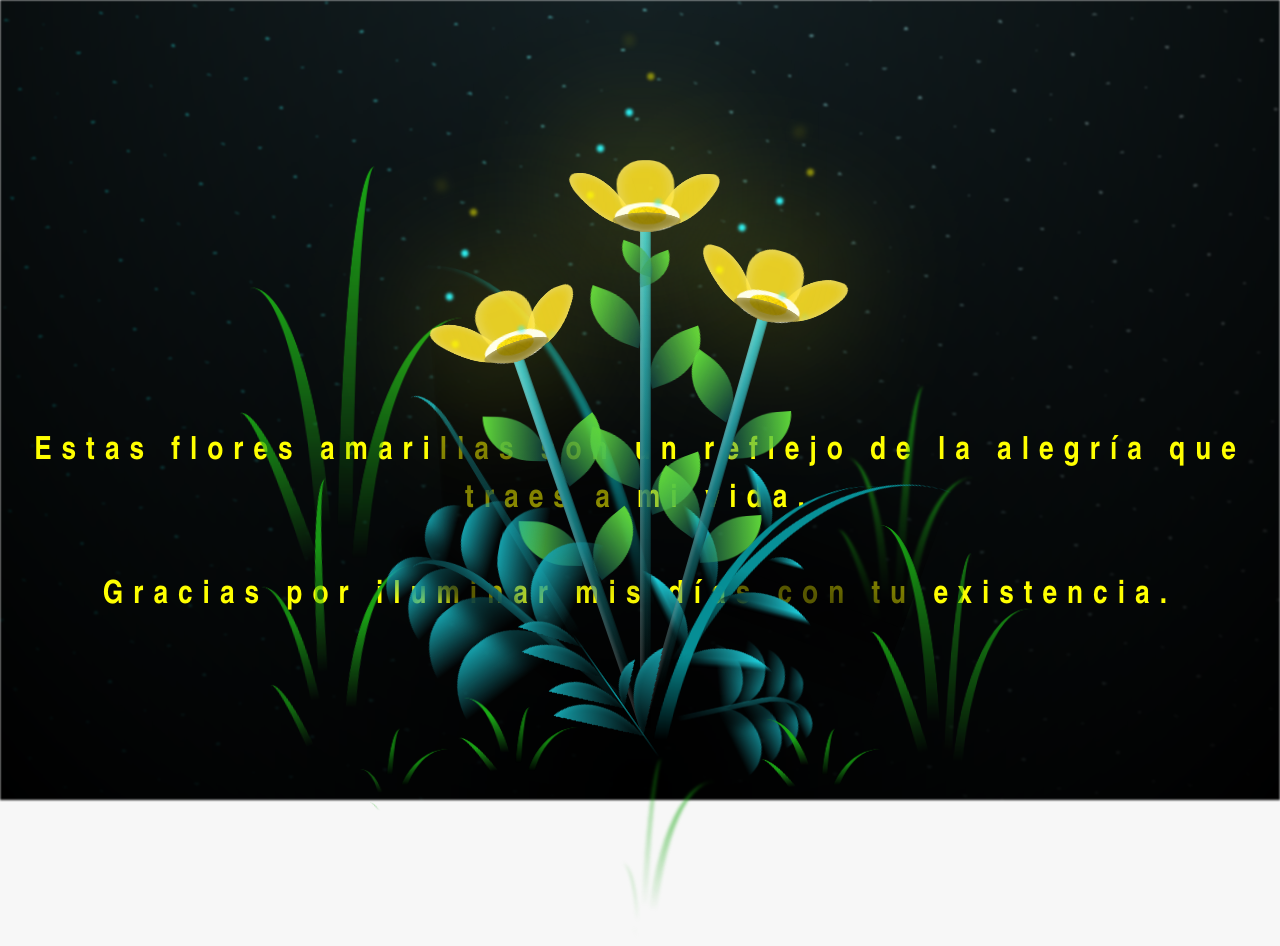
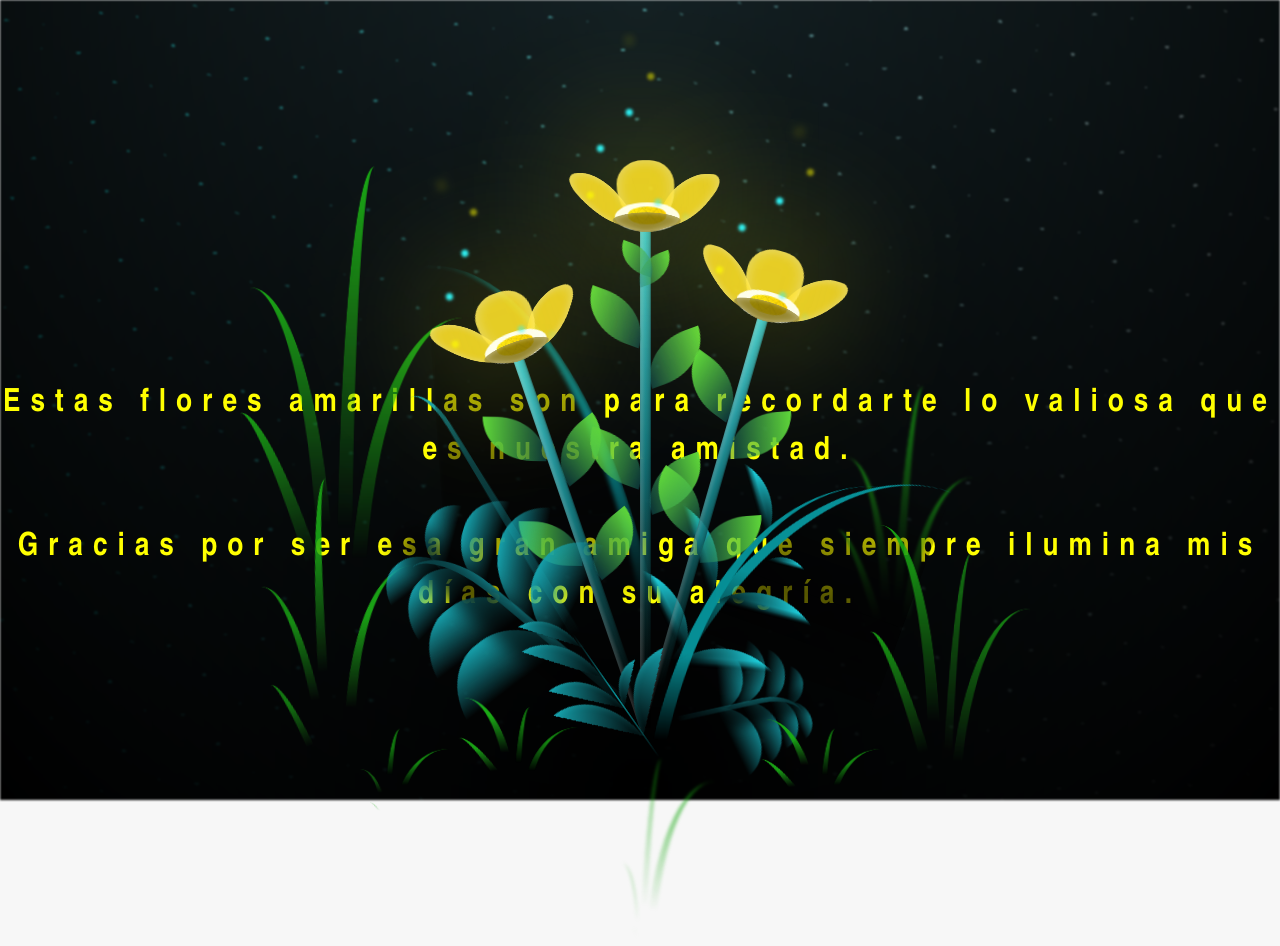
Before and after one commit to yorch0209/flores, a plain HTML site: page flower.html in a window 1280 px wide. Drawn offline with Linux system fonts and the light colour scheme.

Commit message:
Update heading text in flower.html

```diff
--- a/flower.html
+++ b/flower.html
@@ -11,8 +11,8 @@
   <body class="container">
 
     </div>
-    <h1 class="titulo">Estas flores amarillas son un reflejo de la alegría que traes a mi vida. <br> <br>
-      Gracias por iluminar mis días con tu existencia.</h1>
+    <h1 class="titulo">Estas flores amarillas son para recordarte lo valiosa que es nuestra amistad. <br> <br>
+      Gracias por ser esa gran amiga que siempre ilumina mis días con su alegría.</h1>
 
     <div class="night"></div>
     <div class="flowers">
```
